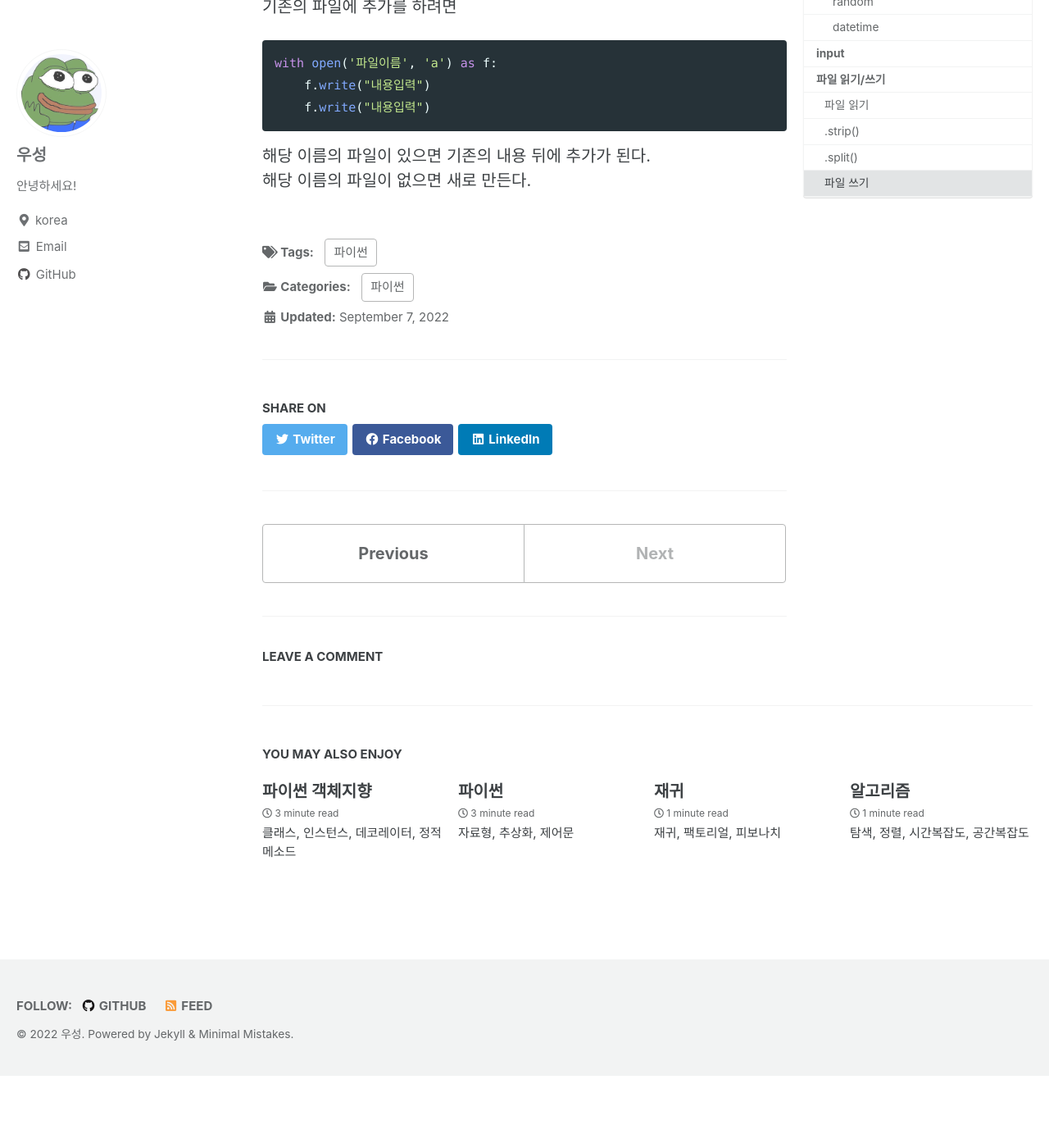
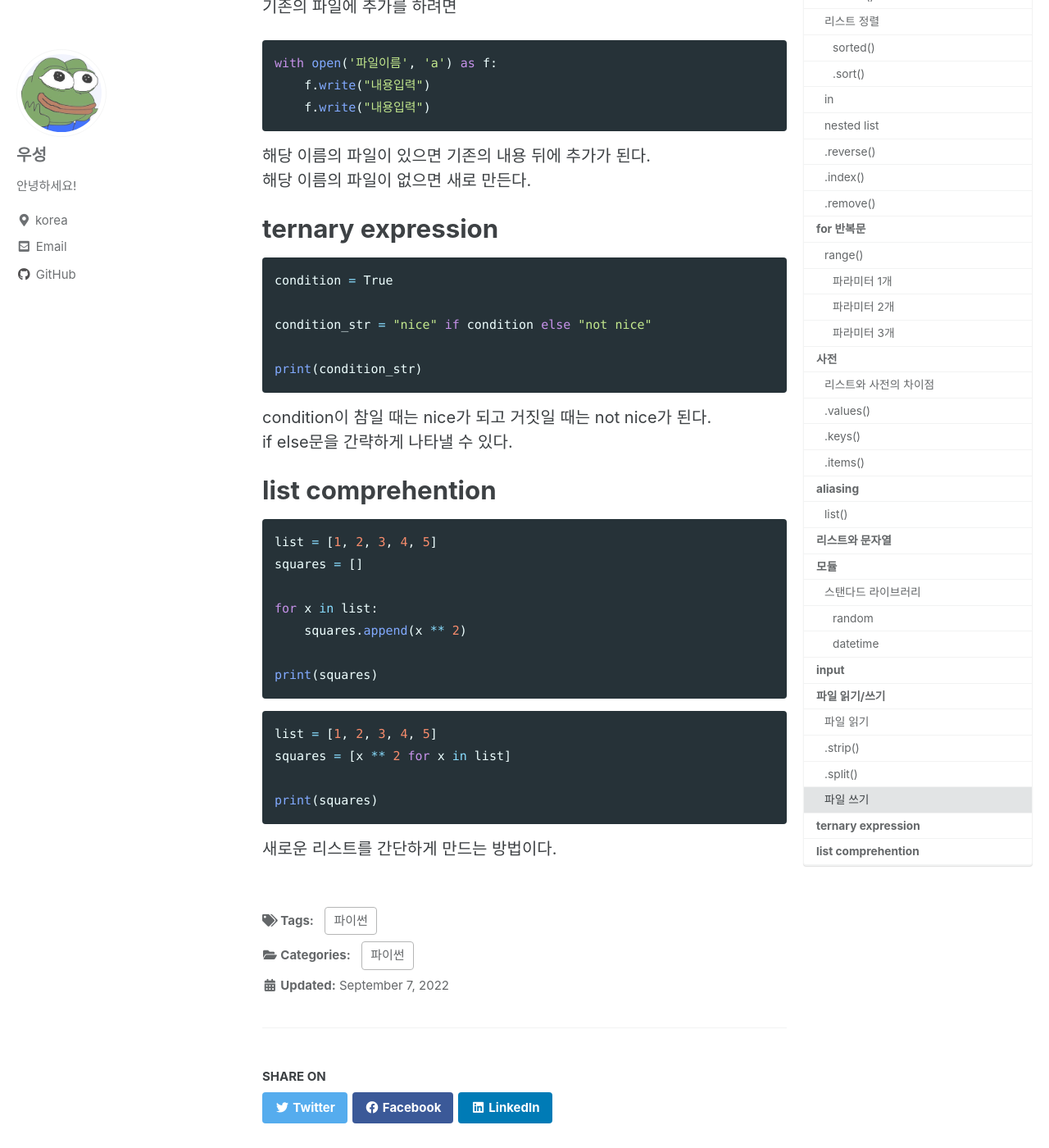
Before and after one commit to wooseongryu/wooseongryu.github.io, a Jekyll site: the page built from _posts/2022-09-07-python-2.md, in a window 1280 px wide and 1400 px high, scrolled down 13721 px. Shown: the whole window at 82% size. Built offline with Jekyll 4.4.1, drawn with Linux system fonts in a browser that asks for light colours; cached includes are drawn as plain includes; some web fonts are replaced; comment, search, counter and statistics services are not loaded; before the commit the page ends 15033 px from its top, so only the background shows below that; some of the changed text lies outside the part shown.

Commit message:
Ternary expression, list comprehention 내용 추가

````diff
--- a/_posts/2022-09-07-python-2.md
+++ b/_posts/2022-09-07-python-2.md
@@ -444,3 +444,32 @@ with open('파일이름', 'a') as f:
 ```
 해당 이름의 파일이 있으면 기존의 내용 뒤에 추가가 된다.
 해당 이름의 파일이 없으면 새로 만든다.
+
+# ternary expression
+```python
+condition = True
+
+condition_str = "nice" if condition else "not nice"
+
+print(condition_str)
+```
+condition이 참일 때는 nice가 되고 거짓일 때는 not nice가 된다.
+if else문을 간략하게 나타낼 수 있다.
+
+# list comprehention
+```python
+list = [1, 2, 3, 4, 5]
+squares = []
+
+for x in list:
+    squares.append(x ** 2)
+
+print(squares)
+```
+```python
+list = [1, 2, 3, 4, 5]
+squares = [x ** 2 for x in list]
+
+print(squares)
+```
+새로운 리스트를 간단하게 만드는 방법이다.
````
